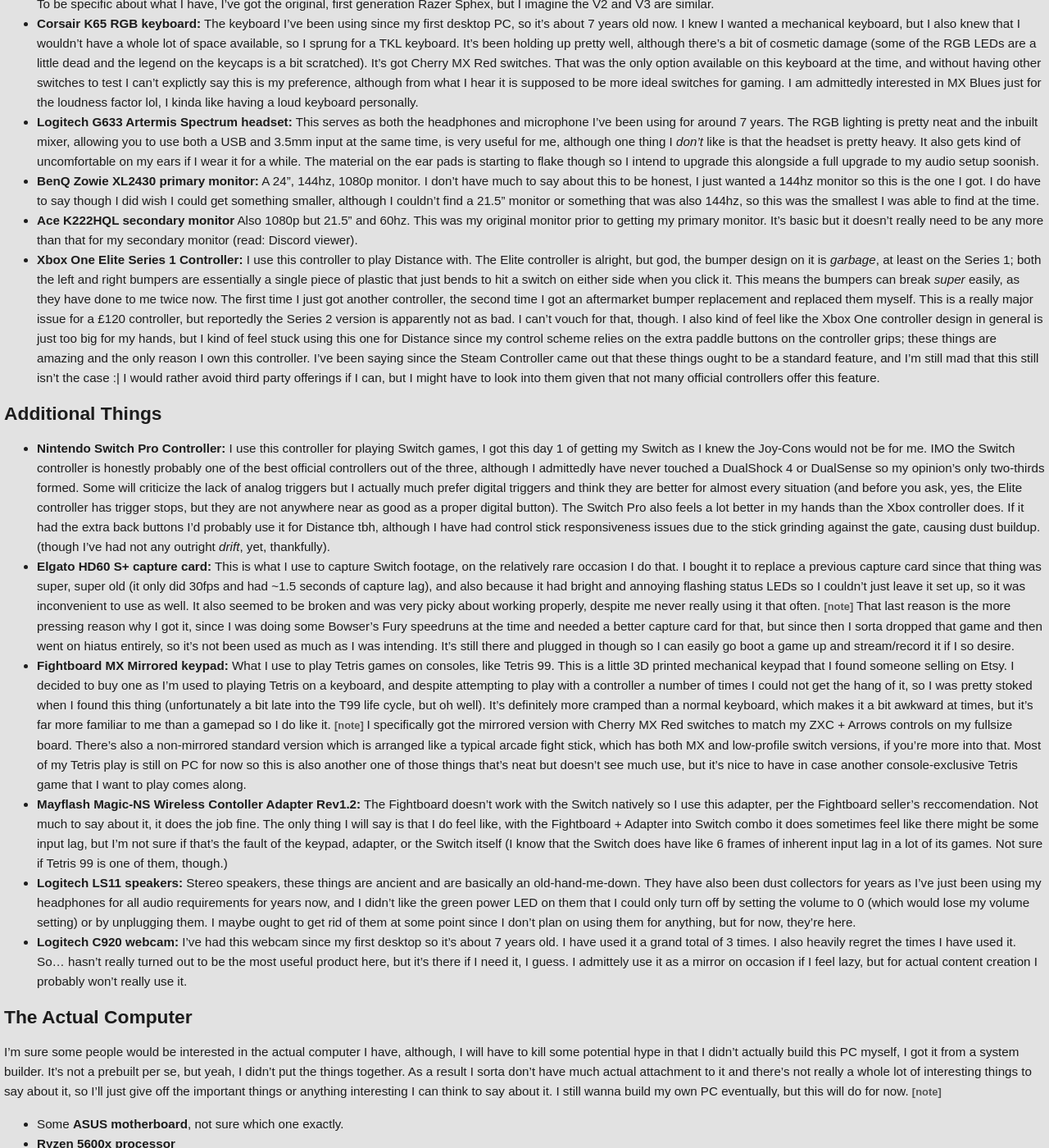
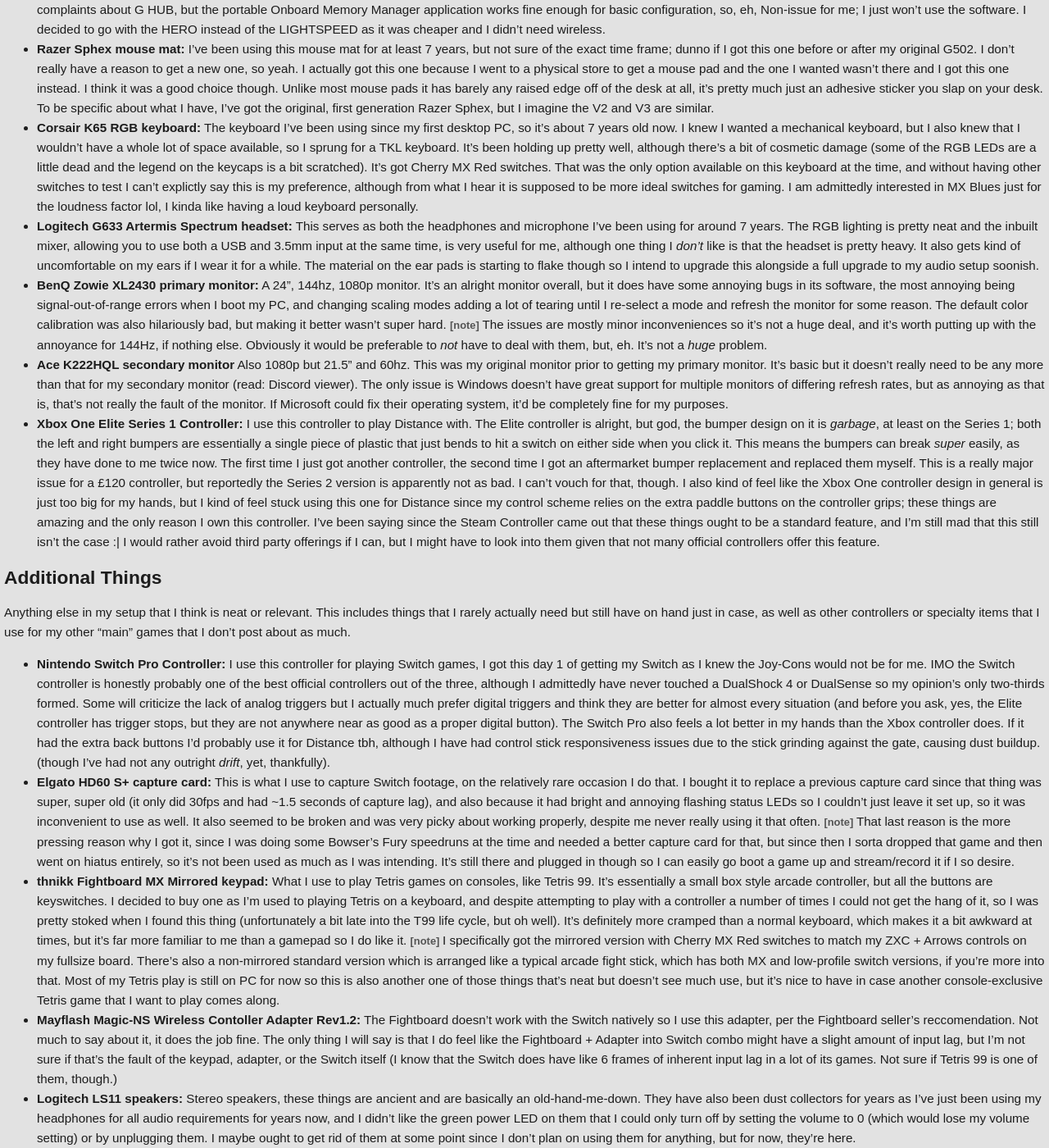
Before and after one commit to Tiyenti/Tiyenti.github.io, a Jekyll site: the page built from pages/setup.md, in a window 1280 px wide and 1400 px high, scrolled down 635 px. Shown: the whole window at 82% size. Built offline with Jekyll 4.4.1, drawn with Linux system fonts in a browser that asks for light colours; our own code applies the rules of GitHub Pages for plain Markdown files; some of the changed text lies outside the part shown.

Commit message:
[setup.md] text updates

```diff
--- a/pages/setup.md
+++ b/pages/setup.md
@@ -11,10 +11,21 @@
 to it. I might make a TL;DR version as well at some point that just has the stuff but I wanted
 to write, so I wrote lol
 
-> The last time I updated the text on this page at all was on **2022-05-17**.
+It should probably go without saying given the size of my audience, but I do want to clarify
+that none of the products I list here were paid advertisements or anything - this actually
+is the stuff that I use. At the moment, all of the items I list have either been bought
+by myself or for me by someone I know. In the event I do recieve a product for free that I'm
+using as part of my setup, I will disclose this information, but it's not something
+you've gotta worry about for now. I'm not at that level yet :P
+
+> The last time I updated the text on this page at all was on **2022-08-21**.
 > The last time my equipment has changed and I've updated this page to reflect this was on **2022-05-17**.
 
 ## The Essential Peripherals
+Basically, anything that's necessary for my computer to even be *usable* to begin with,
+as well as everything I consider the "core" of my setup that is required for the things
+I primarily do.
+
 * **Logitech G502 HERO mouse:**
 I had previously been using the OG G502 Proteus Core for about 7 years, recently I decided
 that it was time for an uprgade, since the scroll wheel had gotten really loose and I was planning on upgrading other things anyway - although, I ended up getting this mouse *before* some of the other upgrades since it was over half off for a week, and I decided to strike while the iron was hot. I've admittedly heard some bad things about the newer G502 revisions
@@ -35,20 +46,23 @@
 at the same time, is very useful for me, although one thing I *don't* like is that the headset
 is pretty heavy. It also gets kind of uncomfortable on my ears if I wear it for a while. The material on the ear pads is starting to flake though so I intend to upgrade this alongside a
 full upgrade to my audio setup soonish.
-* **BenQ Zowie XL2430 primary monitor:** A 24", 144hz, 1080p monitor. I don't have much to say about this to be honest, I just wanted a 144hz monitor so this is the one I got. I do have to say though I did wish I could get something smaller, although I couldn't find a 21.5" monitor
-or something that was also 144hz, so this was the smallest I was able to find at the time.
-* **Ace K222HQL secondary monitor** Also 1080p but 21.5" and 60hz. This was my original monitor prior to getting my primary monitor. It's basic but it doesn't really need to be any more than that for my secondary monitor (read: Discord viewer).
+* **BenQ Zowie XL2430 primary monitor:** A 24", 144hz, 1080p monitor. It's an alright monitor overall, but it does have some annoying bugs in its software, the most annoying being signal-out-of-range errors when I boot my PC, and changing scaling modes adding a lot of tearing until I re-select a mode and refresh the monitor for some reason. The default color calibration was also hilariously bad, but making it better wasn't super hard. {% include footnote.html footnote="From the Internet, I found that changing the color settings in the OSD to R 95, G 92, B 100 is a significant improvement, but I can't speak for the overall color accuracy as I'm not an expert in that field." %} The issues are mostly minor inconveniences so it's not a huge deal, and it's worth putting up with the annoyance for 144Hz, if nothing else. Obviously it would be preferable to *not* have to deal with them, but, eh. It's not a *huge* problem.
+* **Ace K222HQL secondary monitor** Also 1080p but 21.5" and 60hz. This was my original monitor prior to getting my primary monitor. It's basic but it doesn't really need to be any more than that for my secondary monitor (read: Discord viewer). The only issue is Windows doesn't have great support for multiple monitors of differing refresh rates, but as annoying as that is, that's not really the fault of the monitor. If Microsoft could fix their operating system, it'd be completely fine for my purposes.
 * **Xbox One Elite Series 1 Controller:** I use this controller to play Distance with. The Elite controller is alright, but god, the bumper design on it is *garbage*, at least on the Series 1; both the left and right bumpers are essentially a single piece of plastic that just bends to hit a switch on either side when you click it. This means the bumpers can break *super* easily, as they have done to me twice now. The first time I just got another controller, the second time I got an aftermarket bumper replacement and replaced them myself. This is a really major issue for a £120 controller, but reportedly the Series 2 version is apparently not as bad. I can't vouch for that, though. I also kind of feel like the Xbox One controller design in general is just too big for my hands, but I kind of feel stuck using this one for Distance since my control scheme relies on the extra paddle buttons on the controller grips; these things are amazing and the only reason I own this controller. I've been saying since the Steam Controller came out that these things ought to be a standard feature, and I'm still mad that this still isn't the case :\| I would rather avoid third party offerings if I can, but I might have to look into them given that not many official controllers offer this feature.
 
 ## Additional Things
+Anything else in my setup that I think is neat or relevant. This includes things that I
+rarely actually need but still have on hand just in case, as well as other controllers
+or specialty items that I use for my other "main" games that I don't post about as much.
+
 * **Nintendo Switch Pro Controller:** I use this controller for playing Switch games, I got this day 1 of getting my Switch as I knew the Joy-Cons would not be for me. IMO the Switch controller is honestly probably one of the best official controllers out of the three, although I admittedly have never touched a DualShock 4 or DualSense so my opinion's only two-thirds formed. Some will criticize the lack of analog triggers but I actually much prefer digital triggers and think they are better for almost every situation (and before you ask, yes, the Elite controller has trigger stops, but they are not anywhere near as good as a proper digital button). The Switch Pro also feels a lot better in my hands than the Xbox controller does. If it had the extra back buttons I'd probably use it for Distance tbh, although I have had control stick responsiveness issues due to the stick grinding against the gate, causing dust buildup. (though I've had not any outright *drift*, yet, thankfully).
 * **Elgato HD60 S+ capture card:** This is what I use to capture Switch footage, on the relatively rare occasion I do that. I bought it to replace a previous capture card since that thing was super, super old (it only did 30fps and had ~1.5 seconds of capture lag), and also because it had bright and annoying flashing status LEDs so I couldn't just leave it set up, so it was inconvenient to use as well. It also seemed to be broken and was very picky about working properly, despite me never really using it that often. {% include footnote.html footnote="Though now I'm wondering if it was just the PCI-E USB expansion card I plugged it into, because I *also* had issues with my Elgato plugged into the same port. Wonder if it would still work alright if I used a port on my motherboard, it might be the expansion that was busted." %} That last reason is the more pressing reason why I got it, since I was doing some Bowser's Fury speedruns at the time and needed a better capture card for that, but since then I sorta dropped that game and then went on hiatus entirely, so it's not been used as much as I was intending. It's still there and plugged in though so I can easily go boot a game up and stream/record it if I so desire.
-* **Fightboard MX Mirrored keypad:** What I use to play Tetris games on consoles, like Tetris 99. This is a little 3D printed mechanical keypad that I found someone selling on Etsy. I decided to buy one as I'm used to playing Tetris on a keyboard, and despite attempting to play with a controller a number of times I could not get the hang of it, so I was pretty stoked when I found this thing (unfortunately a bit late into the T99 life cycle, but oh well). It's definitely more cramped than a normal keyboard, which makes it a bit awkward at times, but it's far more familiar to me than
+* **thnikk Fightboard MX Mirrored keypad:** What I use to play Tetris games on consoles, like Tetris 99. It's essentially a small box style arcade controller, but all the buttons are keyswitches. I decided to buy one as I'm used to playing Tetris on a keyboard, and despite attempting to play with a controller a number of times I could not get the hang of it, so I was pretty stoked when I found this thing (unfortunately a bit late into the T99 life cycle, but oh well). It's definitely more cramped than a normal keyboard, which makes it a bit awkward at times, but it's far more familiar to me than
 a gamepad so I do like it. {% include footnote.html footnote="I attribute some of my T99 play being worse than other Tetris games to me not being used to the keypad, but also due to that game's system mechanics (it doesn't have IRS/IHS like Tetris Effect or various fangames/clones which is infuriating.)" %} I specifically got the mirrored version with Cherry MX Red switches to match my ZXC + Arrows controls on my fullsize board. There's also a non-mirrored standard version which is arranged like a typical arcade fight stick, which has both MX and low-profile
 switch versions, if you're more into that. Most of my Tetris play is still on PC for now so this is also another one of those things that's neat but doesn't see much use, but it's nice to have in case another console-exclusive Tetris game that I want to play comes along.
-* **Mayflash Magic-NS Wireless Contoller Adapter Rev1.2:** The Fightboard doesn't work with the Switch natively so I use this adapter, per the Fightboard seller's reccomendation. Not much to say about it, it does the job fine. The only thing I will say is that I do feel like, with the Fightboard + Adapter into Switch combo it does sometimes feel like there might be some input lag, but I'm not sure if that's the fault of the keypad, adapter, or the Switch itself (I know that the Switch does have like 6 frames of inherent input lag in a lot of its games. Not sure if Tetris 99 is one of them, though.)
+* **Mayflash Magic-NS Wireless Contoller Adapter Rev1.2:** The Fightboard doesn't work with the Switch natively so I use this adapter, per the Fightboard seller's reccomendation. Not much to say about it, it does the job fine. The only thing I will say is that I do feel like the Fightboard + Adapter into Switch combo might have a slight amount of input lag, but I'm not sure if that's the fault of the keypad, adapter, or the Switch itself (I know that the Switch does have like 6 frames of inherent input lag in a lot of its games. Not sure if Tetris 99 is one of them, though.)
 * **Logitech LS11 speakers:** Stereo speakers, these things are ancient and are basically an old-hand-me-down. They have also been dust collectors for years as I've just been using my headphones for all audio requirements for years now, and I didn't like the green power LED on them that I could only turn off by setting the volume to 0 (which would lose my volume setting) or by unplugging them. I maybe ought to get rid of them at some point since I don't plan on using them for anything, but for now, they're here.
-* **Logitech C920 webcam:** I've had this webcam since my first desktop so it's about 7 years old. I have used it a grand total of 3 times. I also heavily regret the times I have used it. So... hasn't really turned out to be the most useful product here, but it's there if I need it, I guess. I admittely use it as a mirror on occasion if I feel lazy, but for actual content creation I probably won't really use it.
+* **Logitech C920 webcam:** I've had this webcam since my first desktop so it's about 7 years old. I have used it a grand total of 3 times. I also heavily regret the times I have used it. So... hasn't really turned out to be the most useful product here, but it's there if I need it, I guess. I doubt I'm going to be using this for a facecam any time soon, but I might use it as a *hand*cam if the use arises for it. At the moment though it's just kinda there.
 
 ## The Actual Computer
 I'm sure some people would be interested in the actual computer I have, although, I will have
```
